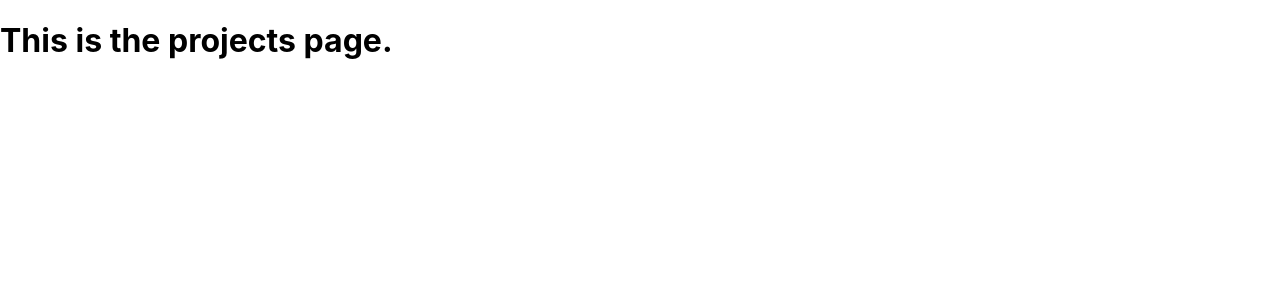
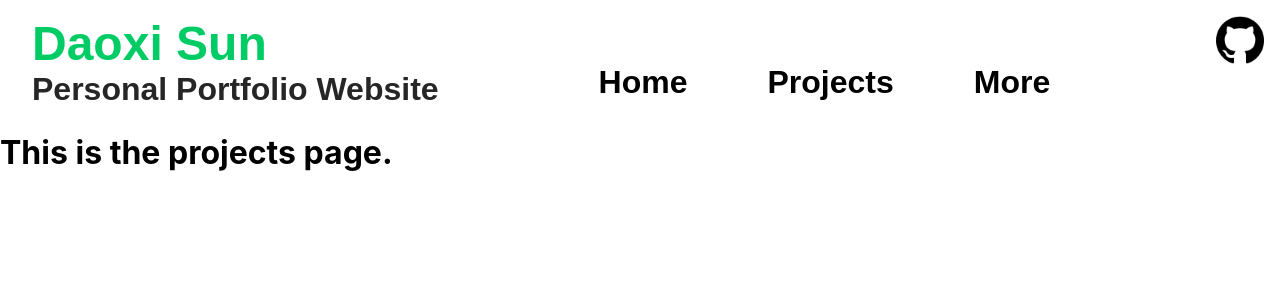
Before and after one commit to daoxi/personal-portfolio, a Next.js app: page /projects in a window 1280 px wide. Shown: the top 300 px of the page. Built offline with nearby package versions, Linux system fonts and the light colour scheme.

Commit message:
Added navigation bar and styling

```diff
--- /dev/null
+++ b/pages/components/MainNavigation.js
@@ -0,0 +1,44 @@
+import classes from "./MainNavigation.module.css";
+import Link from "next/link";
+
+function MainNavigation() {
+  return (
+    <header className={classes.navbar}>
+      <nav>
+        <ul>
+          <li className={classes.navleftintro}>
+            <Link href="/">
+              <div>
+                <div className={classes.text1}>
+                  Daoxi Sun<br></br>
+                </div>
+                <div className={classes.text2}>Personal Portfolio Website</div>
+              </div>
+            </Link>
+          </li>
+          <li className={classes.navleft}>
+            <Link href="/">Home</Link>
+          </li>
+          <li className={classes.navleft}>
+            <Link href="/projects">Projects</Link>
+          </li>
+          <li className={classes.navleft}>
+            <Link href="/more">More</Link>
+          </li>
+
+          <li>
+            <Link href="https://github.com/daoxi">
+              <img
+                src="assets/nav-icons/github_icon.png"
+                alt="github_icon"
+                className={classes.navright}
+              />
+            </Link>
+          </li>
+        </ul>
+      </nav>
+    </header>
+  );
+}
+
+export default MainNavigation;
--- /dev/null
+++ b/pages/components/MainNavigation.module.css
@@ -0,0 +1,72 @@
+.navbar {
+  width: 100%;
+  height: 7rem;
+  background-color: white;
+  padding: 0;
+}
+
+.navbar ul {
+  list-style: none;
+  margin: 0;
+  padding: 0;
+  overflow: hidden;
+}
+
+.navbar .navleftintro {
+  float: left;
+  padding-left: 2rem;
+  padding-top: 1rem;
+  margin-right: 5rem;
+  cursor: pointer;
+  text-decoration: none;
+  font-family: Arial, Helvetica, sans-serif;
+  font-weight: bold;
+}
+
+/* text1 is for 1st line of text */
+.navbar .navleftintro .text1 {
+  font-size: 3rem;
+  color: #00cc66;
+}
+
+/* text2 is for 2nd line of text */
+.navbar .navleftintro .text2 {
+  font-size: 2rem;
+  color: #262626;
+}
+
+.navbar .navleft {
+  float: left;
+  padding-left: 5rem;
+  padding-top: 4rem;
+  font-size: 2rem;
+  cursor: pointer;
+  color: black;
+  text-decoration: none;
+  font-family: Arial, Helvetica, sans-serif;
+  font-weight: bold;
+}
+
+.navbar .navright {
+  float: right;
+  margin-top: 1rem;
+  margin-right: 1rem;
+  max-height: 3rem;
+  cursor: pointer;
+}
+
+/* text decoration (underline in links) can only be removed from anchor tag */
+.navbar a {
+  text-decoration: none;
+}
+
+/* Disable the default effect of turning purple when clicked */
+.navbar a:visited {
+  color: black;
+}
+
+/* These have to come after the a:visited selector*/
+.navbar a:hover,
+.navbar a.active {
+  color: #00cc66;
+}
--- a/pages/projects.js
+++ b/pages/projects.js
@@ -1,10 +1,10 @@
-function Projects(){
+import MainNavigation from "./components/MainNavigation";
+function Projects() {
   return (
     <div>
+      <MainNavigation></MainNavigation>
       <h1>This is the projects page.</h1>
     </div>
   );
-
-
 }
 export default Projects;
```
Also changed, not shown: pages/index.js (+6 -5 lines), pages/more.js (+4 -3 lines), public/assets/nav-icons/github_icon.png (added). Lines whose indentation alone changed are shown as unchanged.
